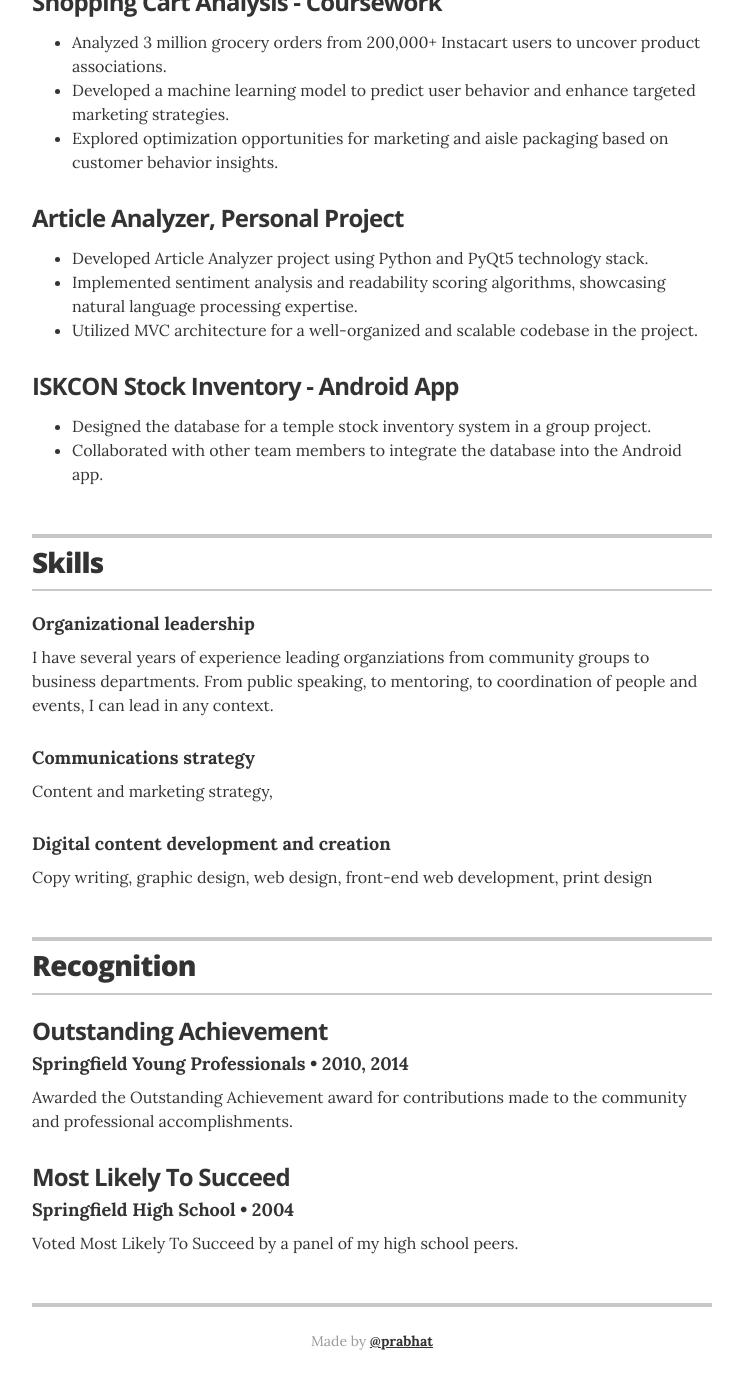
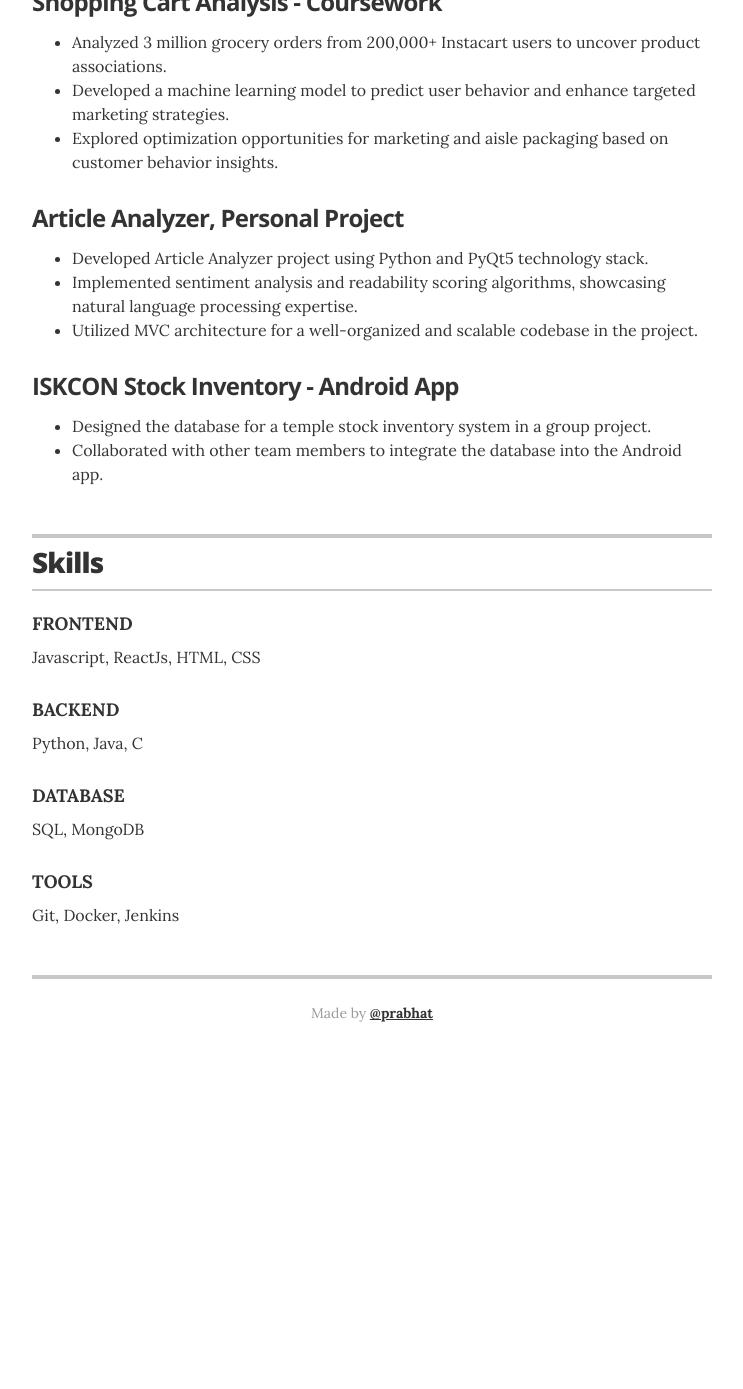
Before and after one commit to astro-wizard/astro-wizard.github.io, a Jekyll site: the page built from index.html, in a window 1280 px wide and 1400 px high, scrolled down 1904 px. Shown: the top 1389 px of the window, without its empty margins (268-1011 px from the left). Built offline with Jekyll 4.4.1, drawn with Linux system fonts in a browser that asks for light colours; after the commit the page ends 2976 px from its top, so only the background shows below that.

Commit message:
projects

```diff
--- a/_data/skills.yml
+++ b/_data/skills.yml
@@ -1,12 +1,14 @@
 # Skills
 # Organizational leadership
-- skill: Organizational leadership
-  description: I have several years of experience leading organziations from community groups to business departments. From public speaking, to mentoring, to coordination of people and events, I can lead in any context.
+- skill: FRONTEND
+  description: Javascript, ReactJs, HTML, CSS
 
 # Communications strategy
-- skill: Communications strategy
-  description: Content and marketing strategy,
+- skill: BACKEND
+  description: Python, Java, C
+# Digital content development and creation
+- skill: DATABASE
+  description: SQL, MongoDB
 
-# Digital content development and creation
-- skill: Digital content development and creation
-  description: Copy writing, graphic design, web design, front-end web development, print design
+- skill: TOOLS
+  description: Git, Docker, Jenkins
--- a/_layouts/resume.html
+++ b/_layouts/resume.html
@@ -135,25 +135,6 @@
       <!-- end Skills -->
       {% endif %}
 
-      {% if site.resume_section_recognition %}
-      <!-- begin Recognition -->
-      <section class="content-section">
-
-        <header class="section-header">
-          <h2>Recognition</h2>
-        </header>
-
-        {% for recognition in site.data.recognitions %}
-        <div class="resume-item">
-          <h3 class="resume-item-title" itemprop="award">{{ recognition.award }}</h3>
-          <h4 class="resume-item-details">{{ recognition.organization }} &bull; {{ recognition.year }}</h4>
-          <p class="resume-item-copy">{{ recognition.summary }}</p>
-        </div>
-        {% endfor %}
-
-      </section>
-      <!-- end Recognition -->
-      {% endif %}
 
 
 
```
